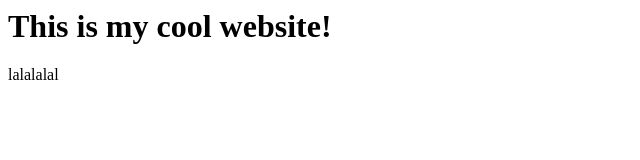
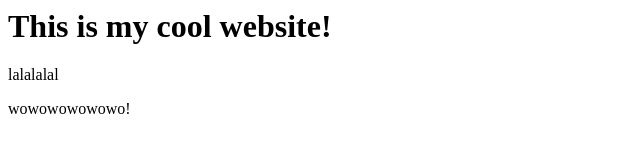
Before and after one commit to danhett/ShiftClickProject, a plain HTML site: page index.html in a window 1280 px wide. Shown: the whole page, without its empty margins (0-640 px from the left). Drawn offline with Linux system fonts and the light colour scheme.

Commit message:
Added some stuff

```diff
--- a/index.html
+++ b/index.html
@@ -5,4 +5,5 @@
 <body>
     <h1>This is my cool website!</h1>
     <p>lalalalal</p>
+    <p>wowowowowowo!</p>
 </body>
```
